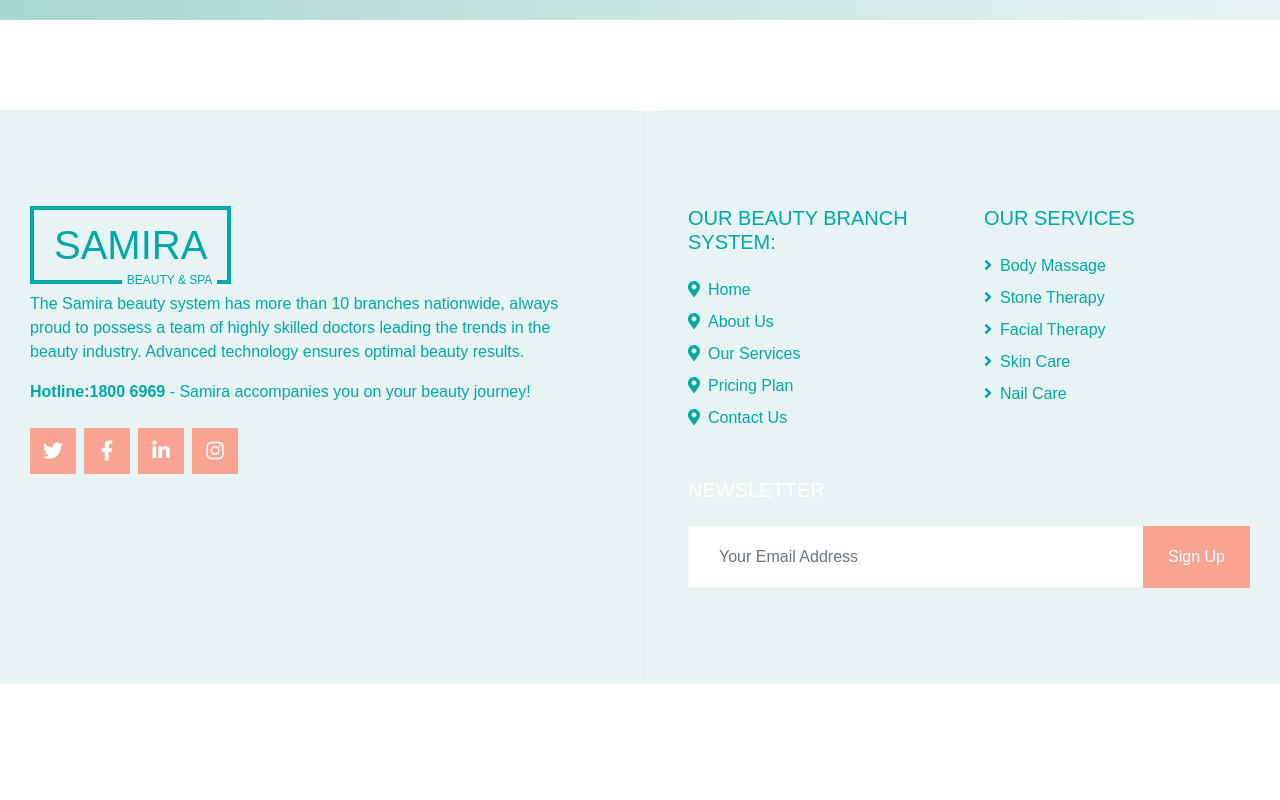
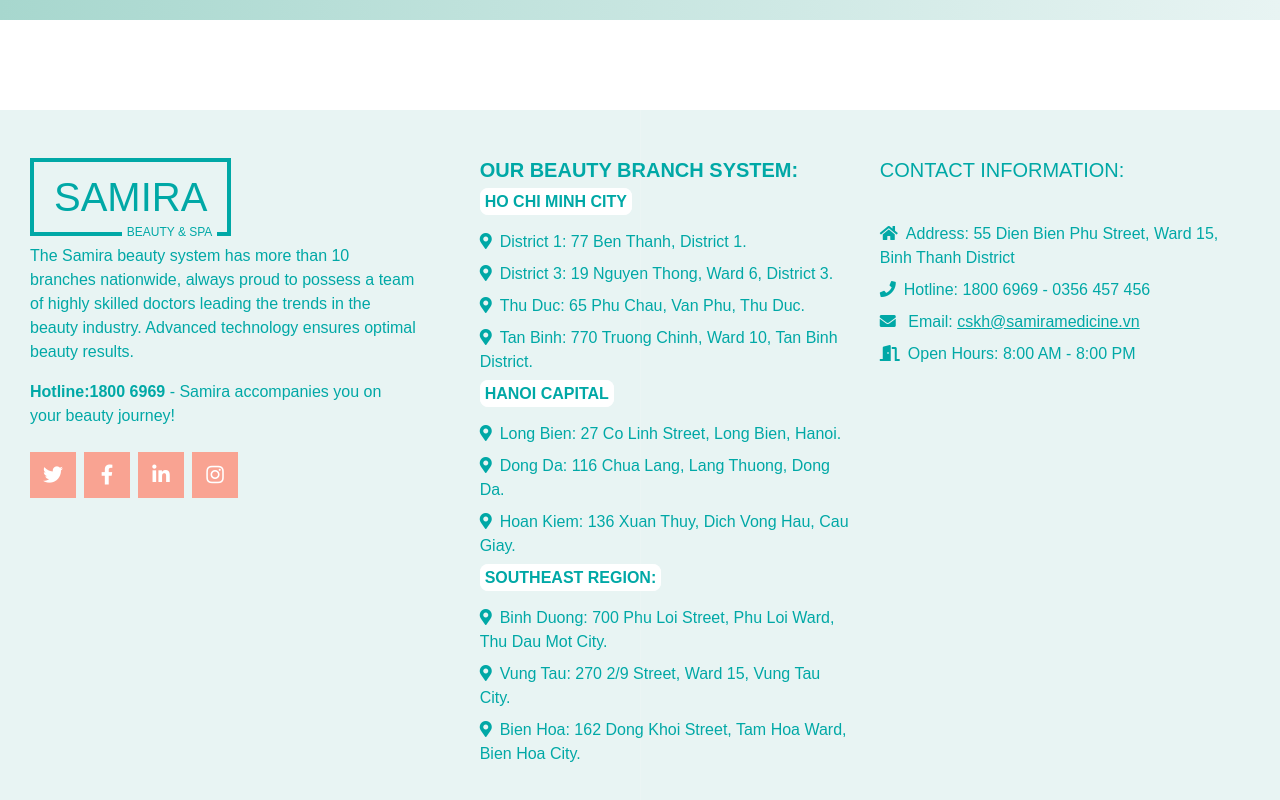
Before and after one commit to HughHuynh97/landing-page, a plain HTML site: page index.html in a window 1280 px wide. Shown: the part 3411-4211 px from the top of the page. Before the commit the page ends 4095 px from the top, so only its background shows below. Drawn offline with nearby package versions, Linux system fonts and the light colour scheme.

Commit message:
# Commit

```diff
--- a/index.html
+++ b/index.html
@@ -276,9 +276,9 @@
 
     <!-- Footer Start -->
     <div class="footer container-fluid position-relative py-5" style="margin-top: 90px; background-color: #E8F4F3;" >
-        <div class="container-fluid pt-5">
+        <div class="container-fluid">
             <div class="row">
-                <div class="col-lg-6 pr-lg-5 mb-5">
+                <div class="col-lg-4">
                     <a href="#" class="logo-box">
                         <span class="main-text">SAMIRA</span>
                         <span class="sub-text">BEAUTY & SPA</span>
@@ -294,37 +294,52 @@
                         <a class="btn btn-lg btn-primary btn-lg-square" href="#"><i class="fab fa-instagram"></i></a>
                     </div>
                 </div>
-                <div class="col-lg-6 pl-lg-5">
+                <div class="col-lg-8 pl-lg-5">
                     <div class="row">
                         <div class="col-sm-6 mb-5" style="color: #00A8A6;">
-                            <h5 class=" text-uppercase mb-4" style="color: #00A8A6;">Our beauty branch system:</h5>
-                            <div class="d-flex flex-column justify-content-start">
-                                <span class=" mb-2" ><i class="fa fa-map-marker-alt mr-2"></i>Home</span>
-                                <span class=" mb-2"><i class="fa fa-map-marker-alt mr-2"></i>About Us</span>
-                                <span class=" mb-2" ><i class="fa fa-map-marker-alt mr-2"></i>Our Services</span>
-                                <span class=" mb-2" ><i class="fa fa-map-marker-alt mr-2"></i>Pricing Plan</span>
-                                <span><i class="fa fa-map-marker-alt mr-2"></i>Contact Us</span>
+                            <h5 class=" text-uppercase" style="color: #00A8A6;"><strong>Our beauty branch system:</strong></h5>
+
+                            <span class="text-uppercase p-1" style="color: #00A8A6; background-color: white; width: 60%; border: 1px solid white; border-radius: 8px;"><strong>Ho Chi Minh City</strong></span>
+                            <div class="d-flex flex-column justify-content-start pt-3">
+                                <span class=" mb-2" ><i class="fa fa-map-marker-alt mr-2"></i>District 1: 77 Ben Thanh, District 1.</span>
+                                <span class=" mb-2"><i class="fa fa-map-marker-alt mr-2"></i>District 3: 19 Nguyen Thong, Ward 6, District 3.</span>
+                                <span class=" mb-2" ><i class="fa fa-map-marker-alt mr-2"></i>Thu Duc: 65 Phu Chau, Van Phu, Thu Duc.</span>
+                                <span class=" mb-2" ><i class="fa fa-map-marker-alt mr-2"></i>Tan Binh: 770 Truong Chinh, Ward 10, Tan Binh District.</span>
                             </div>
+
+                            <span class="text-uppercase p-1" style="color: #00A8A6; background-color: white; width: 60%; border: 1px solid white; border-radius: 8px;"><strong>hanoi capital</strong></span>
+                            <div class="d-flex flex-column justify-content-start pt-3">
+                                <span class=" mb-2" ><i class="fa fa-map-marker-alt mr-2"></i>Long Bien: 27 Co Linh Street, Long Bien, Hanoi.
+                                </span>
+                                <span class=" mb-2"><i class="fa fa-map-marker-alt mr-2"></i>Dong Da: 116 Chua Lang, Lang Thuong, Dong Da.
+                                </span>
+                                <span class=" mb-2" ><i class="fa fa-map-marker-alt mr-2"></i>Hoan Kiem: 136 Xuan Thuy, Dich Vong Hau, Cau Giay.
+                                </span>
+                            </div>
+
+                            <span class="text-uppercase p-1" style="color: #00A8A6; background-color: white; width: 60%; border: 1px solid white; border-radius: 8px;"><strong>Southeast Region:</strong></span>
+                            <div class="d-flex flex-column justify-content-start pt-3">
+                                <span class=" mb-2" ><i class="fa fa-map-marker-alt mr-2"></i>Binh Duong: 700 Phu Loi Street, Phu Loi Ward, Thu Dau Mot City.
+                                </span>
+                                <span class=" mb-2"><i class="fa fa-map-marker-alt mr-2"></i>Vung Tau: 270 2/9 Street, Ward 15, Vung Tau City.
+                                </span>
+                                <span class=" mb-2" ><i class="fa fa-map-marker-alt mr-2"></i>Bien Hoa: 162 Dong Khoi Street, Tam Hoa Ward, Bien Hoa City.
+                                </span>
+                            </div>
+
                         </div>
                         <div class="col-sm-6 mb-5" style="color: #00A8A6;">
-                            <h5 class="text-uppercase mb-4" style="color: #00A8A6;">Our Services</h5>
-                            <div class="d-flex flex-column justify-content-start">
-                                <span class=" mb-2" ><i class="fa fa-angle-right mr-2"></i>Body Massage</span>
-                                <span class=" mb-2"><i class="fa fa-angle-right mr-2"></i>Stone Therapy</span>
-                                <span class=" mb-2" ><i class="fa fa-angle-right mr-2"></i>Facial Therapy</span>
-                                <span class=" mb-2"><i class="fa fa-angle-right mr-2"></i>Skin Care</span>
-                                <span class=""><i class="fa fa-angle-right mr-2"></i>Nail Care</span>
-                            </div>
-                        </div>
-                        <div class="col-sm-12 mb-5">
-                            <h5 class="text-white text-uppercase mb-4">Newsletter</h5>
-                            <div class="w-100">
-                                <div class="input-group">
-                                    <input type="text" class="form-control border-light" style="padding: 30px;" placeholder="Your Email Address">
-                                    <div class="input-group-append">
-                                        <button class="btn btn-primary px-4">Sign Up</button>
-                                    </div>
-                                </div>
+                            <h5 class="text-uppercase mb-4" style="color: #00A8A6;">Contact Information:</h5>
+                            <div class="d-flex flex-column justify-content-start pt-3">
+                                <span class=" mb-2" ><i class="fa fa-home mr-2"></i>Address: 55 Dien Bien Phu Street, Ward 15, Binh Thanh District
+                                </span>
+                                <span class=" mb-2"><i class="fa fa-phone mr-2"></i>Hotline: 1800 6969 - 0356 457 456
+                                </span>
+                                <span class=" mb-2" ><i class="fa fa-envelope mr-2"></i>
+                                    Email: <span style="text-decoration: underline; cursor: pointer;">cskh@samiramedicine.vn</span>
+                                </span>
+                                <span class=" mb-2" ><i class="fa fa-door-open mr-2"></i>Open Hours: 8:00 AM - 8:00 PM
+                                </span>
                             </div>
                         </div>
                     </div>
```
